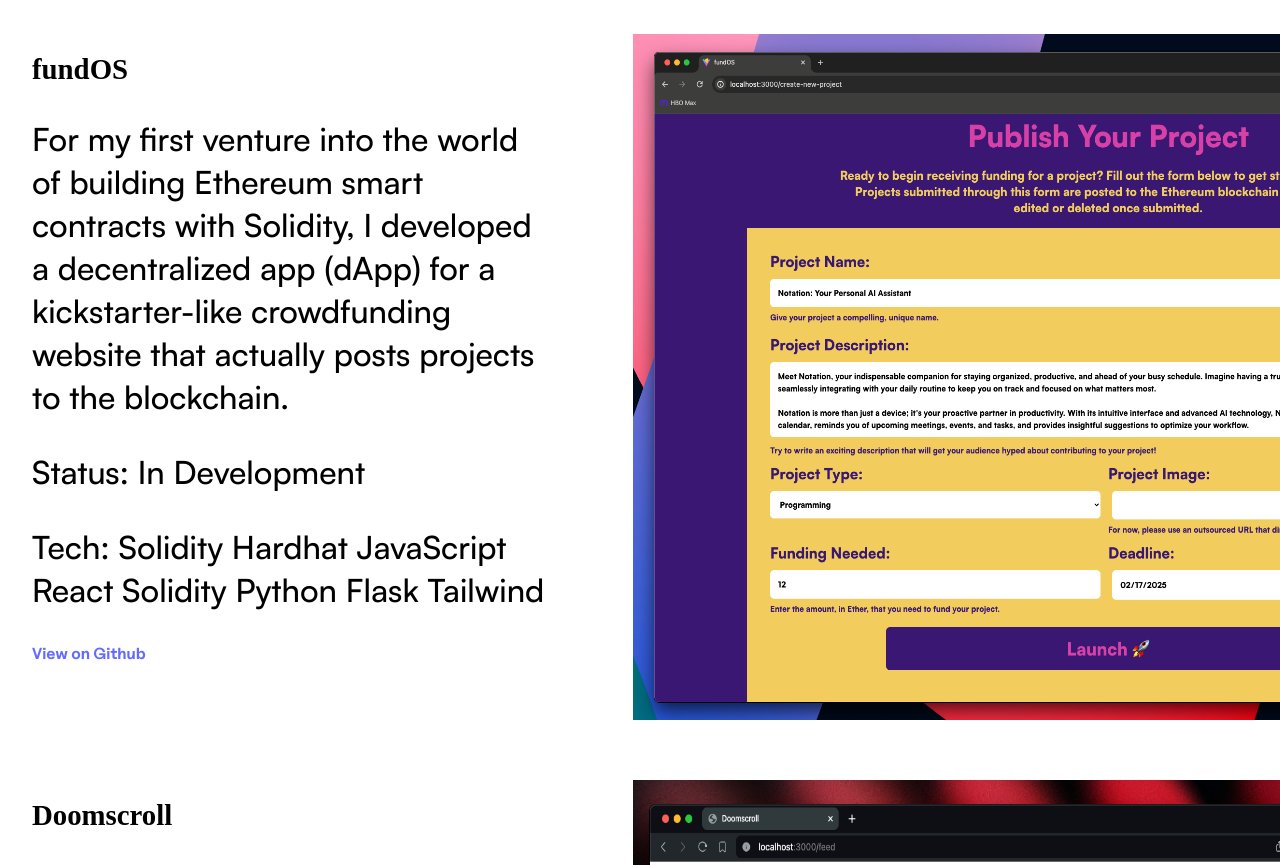
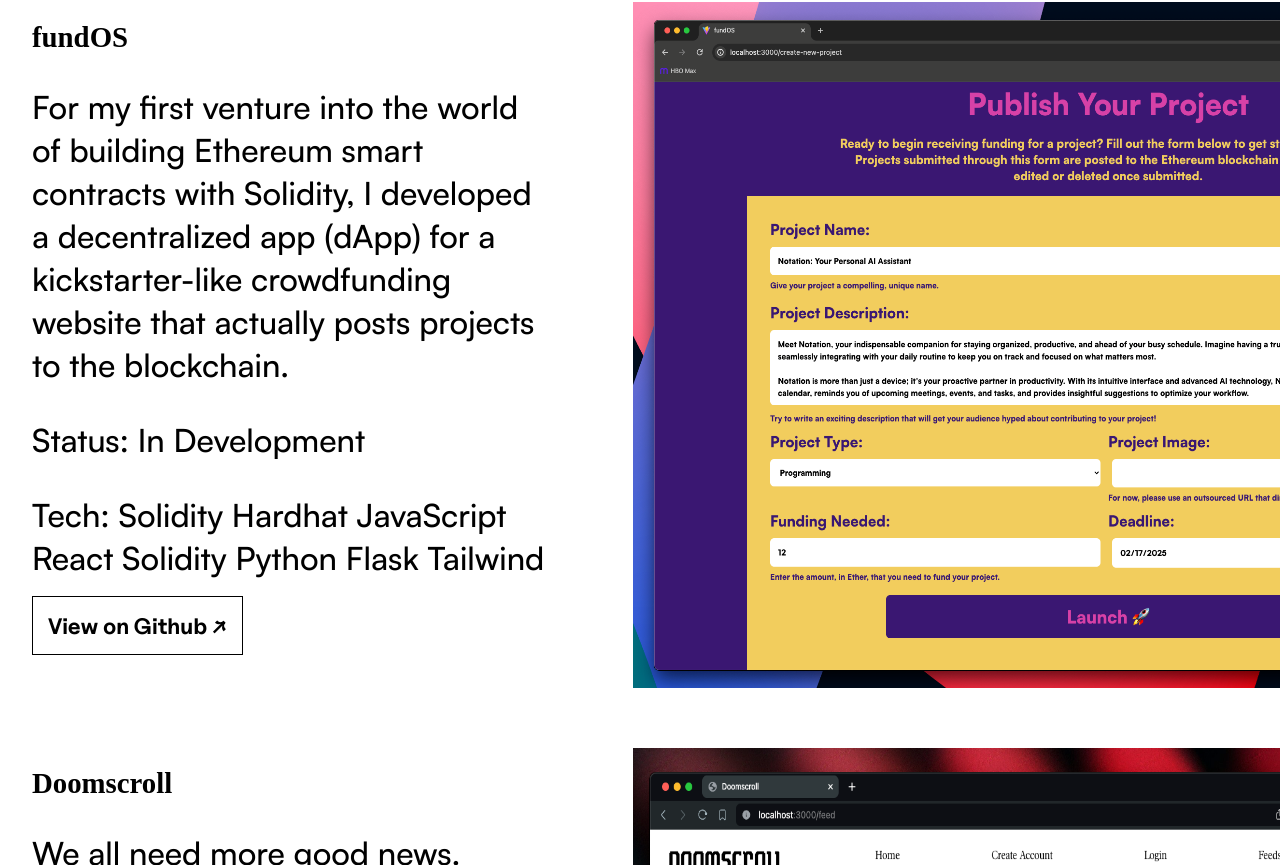
Before and after one commit to barrettk8090/portfolio-v2, a React (Vite) app: page / in a window 1280 px wide. Shown: the part 1935-2800 px from the top of the page. Built offline with nearby package versions, Linux system fonts and the light colour scheme.

Commit message:
cleaning up styles

```diff
--- a/src/App.css
+++ b/src/App.css
@@ -3,7 +3,7 @@
 #root {
   max-width: 1920px;
   margin: 0 auto;
-  padding: 2rem;
+  padding: 0rem 2rem 2rem 2rem
 }
 
 * {
@@ -46,7 +46,7 @@ li {
   display: flex;
   justify-content: flex-end;
   align-items: center;
-  margin:0 auto;
+  margin:0;
   position: sticky;
   top:0;
   border-bottom: 1px solid black;
@@ -116,6 +116,12 @@ li {
 
 .project-grid-item-text{
   padding-right:20px;
+}
+
+.project-grid-item-text a{
+  font-size: 1.4rem;
+  border: 1px solid black;
+  padding: 15px;
 }
 
 .project-grid-item-image{
--- a/src/components/Projects.tsx
+++ b/src/components/Projects.tsx
@@ -2,6 +2,7 @@ import fundOS from "../assets/fundOS.png";
 import doomscroll from "../assets/doomscroll.png";
 import magnet from "../assets/magnet.png";
 import sweatspectrum from "../assets/sweatspectrum.png";
+import gooderreads from "../assets/gooderreads.png";
 
 export default function Projects() {
   return (
@@ -31,7 +32,7 @@ export default function Projects() {
               <span className="tech-tag">Tailwind</span>{" "}
             </p>
             <a href="https://github.com/barrettk8090/fundOS" target="_blank">
-              View on Github
+              View on Github ↗
             </a>
           </div>
           <div className="project-grid-item-image">
@@ -60,7 +61,7 @@ export default function Projects() {
               href="https://github.com/barrettk8090/doomscroll"
               target="_blank"
             >
-              View on Github
+              View on Github ↗
             </a>
           </div>
           <div className="project-grid-item-image">
@@ -83,7 +84,7 @@ export default function Projects() {
               <span className="tech-tag">Tailwind</span>{" "}
             </p>
             <a href="https://github.com/barrettk8090/magNet" target="_blank">
-              View on Github
+              View on Github ↗
             </a>
           </div>
           <div className="project-grid-item-image">
@@ -99,11 +100,11 @@ export default function Projects() {
               href="https://github.com/barrettk8090/book-tracker"
               target="_blank"
             >
-              View on Github
+              View on Github ↗
             </a>
           </div>
           <div className="project-grid-item-image">
-            <img src={fundOS} />
+            <img src={gooderreads} />
           </div>
           <div className="project-grid-item-text">
             <h3>SweatSpectrum</h3>
@@ -127,7 +128,7 @@ export default function Projects() {
               href="https://github.com/barrettk8090/Sweat-Spectrum-FullStack-Project"
               target="_blank"
             >
-              View on Github
+              View on Github ↗
             </a>
           </div>
           <div className="project-grid-item-image">
--- a/src/index.css
+++ b/src/index.css
@@ -14,7 +14,7 @@
 
 a {
   font-weight: 500;
-  color: #646cff;
+  color:black;
   text-decoration: inherit;
 }
 a:hover {
@@ -22,7 +22,7 @@ a:hover {
 }
 
 body {
-  margin: 0 auto;
+  margin: 0;
   display: flex;
   /* place-items: center; */
   min-width: 320px;
```
Also changed, not shown: src/assets/gooderreads.png (added).
